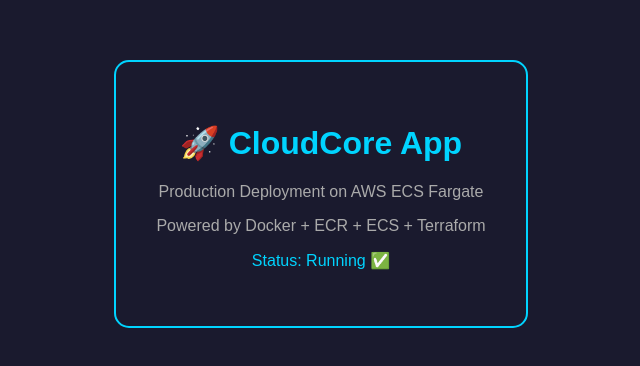
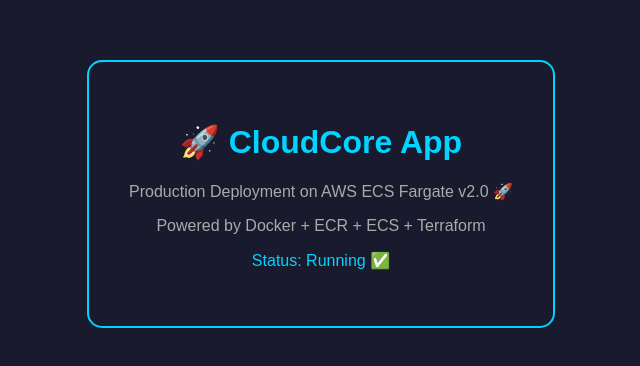
Before and after one commit to shahebazkhan8161-lgtm/cloudcore-ecs-app, a plain HTML site: page app/index.html in a window 1280 px wide. Shown: the part 206-572 px from the top of the page, without its empty margins (319-959 px from the left). Drawn offline with Linux system fonts and the light colour scheme.

Commit message:
update app to v2.0

```diff
--- a/app/index.html
+++ b/app/index.html
@@ -22,11 +22,11 @@
         h1 { color: #00d4ff; }
         p { color: #aaaaaa; }
     </style>
-</head>
+</head><meta charset="UTF-8">
 <body>
     <div class="box">
         <h1>&#128640; CloudCore App</h1>
-        <p>Production Deployment on AWS ECS Fargate</p>
+        <p>Production Deployment on AWS ECS Fargate v2.0 🚀</p>
         <p>Powered by Docker + ECR + ECS + Terraform</p>
         <p style="color:#00d4ff;">Status: Running &#9989;</p>
     </div>
```
